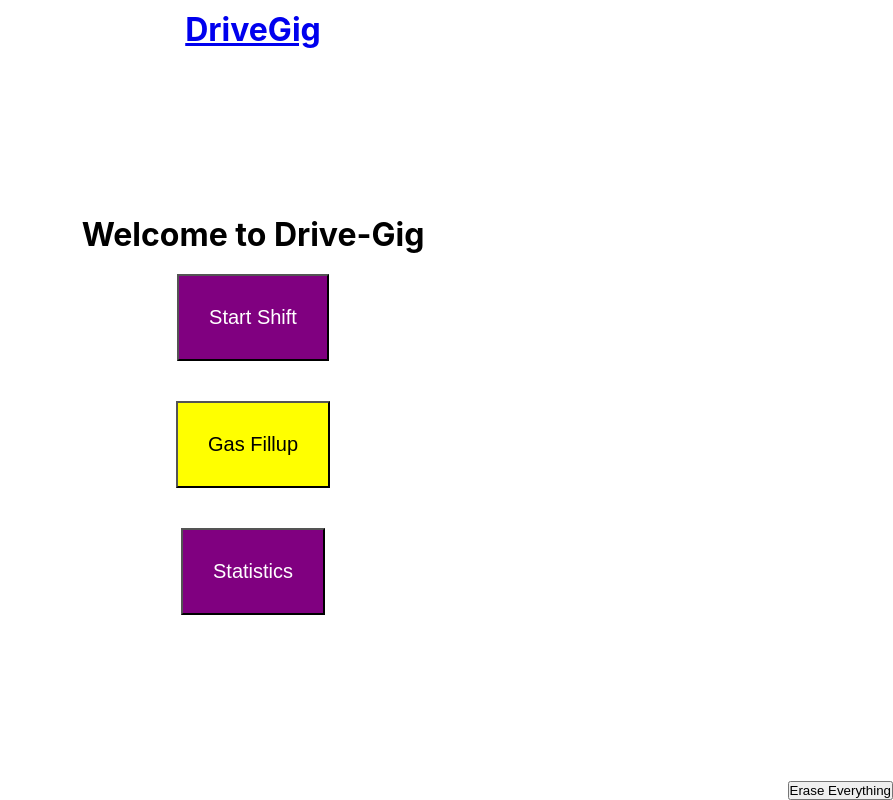
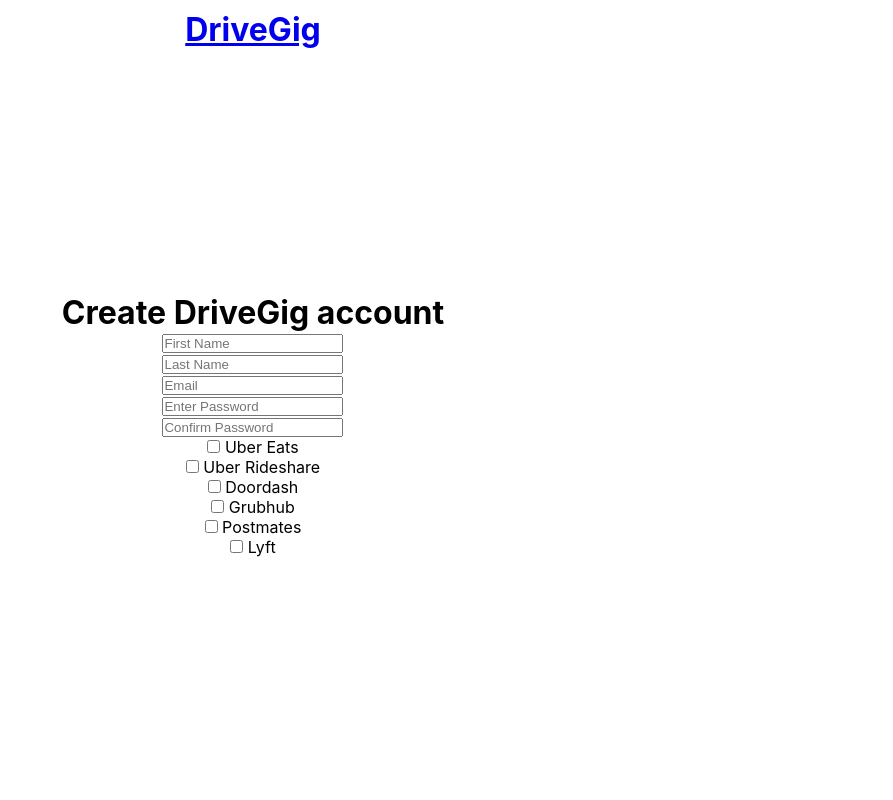
Before and after one commit to Harmtan13/DriveGig, a React (Create React App) app: page / in a window 1280 px wide. Shown: the whole page, without its empty margins (387-1280 px from the left). Built offline with nearby package versions, Linux system fonts and the light colour scheme.

Commit message:
started building out signUp form to make Firebase/Firestore connection

```diff
--- a/src/App.js
+++ b/src/App.js
@@ -8,6 +8,7 @@ import {
 import styled from 'styled-components';
 
 import { createShift } from './helpers/CreationHelpers';
+import Signup from './components/auth/Signup';
 import AppRouter from './AppRouter';
 import Nav from './Nav';
 import './App.css';
@@ -40,31 +41,7 @@ export default function App() {
         <Switch>
           <Route exact path = "/">
             <ButtonWrapper className = "wrapper">
-              <h1>Welcome to Drive-Gig</h1>
-
-              <div>
-                <button onClick = {eraseLocalStorage} className = "erase">
-                  Erase Everything
-                </button>
-              </div>
-
-              <Link to = "/start-shift">
-                <Button>
-                  Start Shift
-                </Button>
-              </Link>
-
-              <Link to = "/gas">
-                <Button background = "yellow" color = "black">
-                  Gas Fillup
-                </Button>
-              </Link>
-
-              <Link to = "/statistics">
-                <Button>
-                  Statistics
-                </Button>
-              </Link>
+              <Signup />
             </ButtonWrapper>
           </Route>
 
@@ -87,3 +64,29 @@ font-size: 20px;
 margin: 20px;
 padding: 30px;
 `;
+
+{ /* <h1>Welcome to Drive-Gig</h1>
+
+<div>
+  <button onClick = {eraseLocalStorage} className = "erase">
+    Erase Everything
+  </button>
+</div>
+
+<Link to = "/start-shift">
+  <Button>
+    Start Shift
+  </Button>
+</Link>
+
+<Link to = "/gas">
+  <Button background = "yellow" color = "black">
+    Gas Fillup
+  </Button>
+</Link>
+
+<Link to = "/statistics">
+  <Button>
+    Statistics
+  </Button>
+</Link> */ }
--- /dev/null
+++ b/src/components/auth/Signup.js
@@ -0,0 +1,143 @@
+import React, { useState } from 'react';
+
+export default function Signup() {
+  const [userFirstName, setUserFirstName] = useState('');
+  const [userLastName, setUserLastName] = useState('');
+  const [userEmail, setUserEmail] = useState('');
+  const [password, setPassword] = useState('');
+  const [passwordConf, setPasswordConf] = useState('');
+  const [drivingClients, setDrivingClients] = useState([]);
+
+  console.log(drivingClients);
+
+  const handleCheckbox = (e) => {
+    if (e.target.checked) {
+      setDrivingClients([...drivingClients, e.target.value]);
+    } else {
+      setDrivingClients(drivingClients.filter(client => client !== e.target.value));
+    }
+  };
+
+  return (
+    <>
+
+      <h1>Create DriveGig account</h1>
+
+      <label htmlFor = "firstName">
+        <input
+          type = "text"
+          name = "firstName"
+          placeholder = "First Name"
+          onChange = {e => setUserFirstName(e.target.value)}
+          value = {userFirstName}
+        />
+      </label>
+
+      <label htmlFor = "lastName">
+        <input
+          type = "text"
+          name = "lastName"
+          placeholder = "Last Name"
+          onChange = {e => setUserLastName(e.target.value)}
+          value = {userLastName}
+        />
+      </label>
+
+      <label htmlFor = "email">
+        <input
+          type = "text"
+          name = "email"
+          placeholder = "Email"
+          onChange = {e => setUserEmail(e.target.value)}
+          value = {userEmail}
+        />
+      </label>
+
+      <label htmlFor = "password">
+        <input
+          type = "password"
+          name = "password"
+          placeholder = "Enter Password"
+          onChange = {e => setPassword(e.target.value)}
+          value = {password}
+        />
+      </label>
+
+      <label htmlFor = "passwordConf">
+        <input
+          type = "password"
+          name = "passwordConf"
+          placeholder = "Confirm Password"
+          onChange = {e => setPasswordConf(e.target.value)}
+          value = {passwordConf}
+        />
+      </label>
+
+      <label htmlFor = "drivingClients">
+        <input
+          type = "checkbox"
+          name = "DrivingClient"
+          value = "Uber Eats"
+          onChange = {handleCheckbox}
+        />
+        {' '}
+        Uber Eats
+      </label>
+
+      <label htmlFor = "drivingClients">
+        <input
+          type = "checkbox"
+          name = "DrivingClient"
+          value = "UberX"
+          onChange = {handleCheckbox}
+        />
+        {' '}
+        Uber Rideshare
+      </label>
+
+      <label htmlFor = "drivingClients">
+        <input
+          type = "checkbox"
+          name = "DrivingClient"
+          value = "Doordash"
+          onChange = {handleCheckbox}
+        />
+        {' '}
+        Doordash
+      </label>
+
+      <label htmlFor = "drivingClients">
+        <input
+          type = "checkbox"
+          name = "DrivingClient"
+          value = "Grubhub"
+          onChange = {handleCheckbox}
+        />
+        {' '}
+        Grubhub
+      </label>
+
+      <label htmlFor = "drivingClients">
+        <input
+          type = "checkbox"
+          name = "DrivingClient"
+          value = "Postmates"
+          onChange = {handleCheckbox}
+        />
+        {' '}
+        Postmates
+      </label>
+
+      <label htmlFor = "drivingClients">
+        <input
+          type = "checkbox"
+          name = "DrivingClient"
+          value = "Lyft"
+          onChange = {handleCheckbox}
+        />
+        {' '}
+        Lyft
+      </label>
+    </>
+  );
+}
```
Also changed, not shown: src/components/auth/AuthRouter.js (added, +7 -0 lines).
